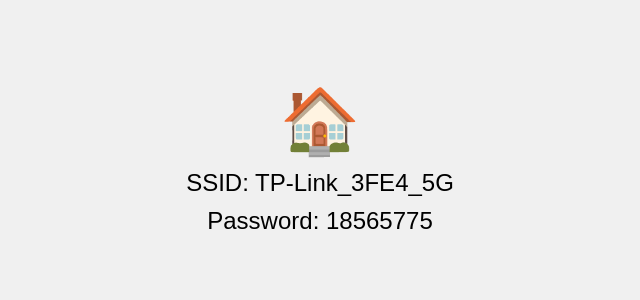
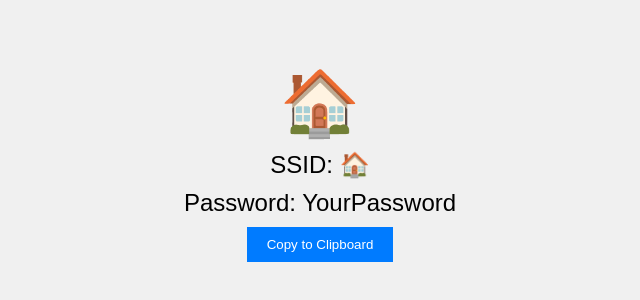
Before and after one commit to KurtisM12/SSID_Webpage, a plain HTML site: page Index.html in a window 1280 px wide. Shown: the part 236-536 px from the top of the page, without its empty margins (320-960 px from the left). Drawn offline with Linux system fonts and the light colour scheme.

Commit message:
Update Index.html

```diff
--- a/Index.html
+++ b/Index.html
@@ -8,11 +8,15 @@
 </head>
 <body>
     <div class="wifi-container">
-        <div class="centered-text">
-            <h1>🏠</h1>
-            <p>SSID: TP-Link_3FE4_5G</p>
-            <p>Password: 18565775</p>
+        <div class="wifi-info">
+            <div class="centered-text">
+                <h1>🏠</h1>
+                <p>SSID: 🏠</p>
+                <p>Password: <span id="password">YourPassword</span></p>
+                <button id="copy-button">Copy to Clipboard</button>
+            </div>
         </div>
     </div>
+    <script src="script.js"></script>
 </body>
 </html>
```
